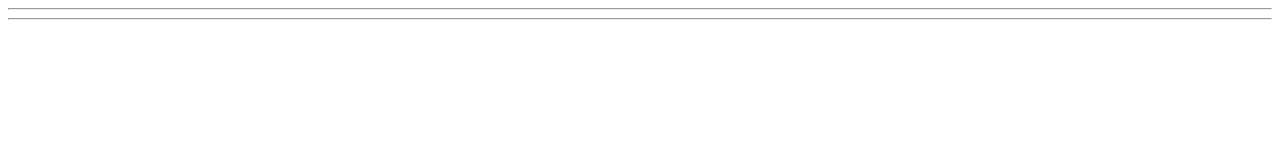
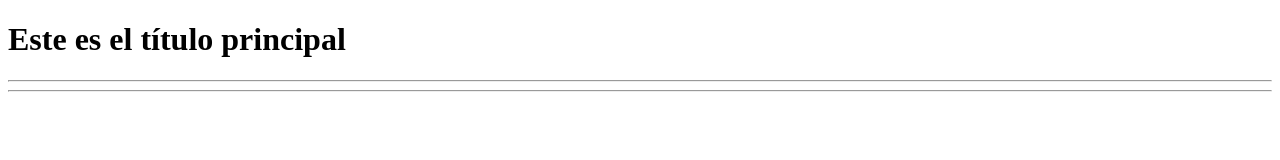
Before and after one commit to Karenaprey/HTML-file, a plain HTML site: page pagina2/index.html in a window 1280 px wide. Drawn offline with Linux system fonts and the light colour scheme.

Commit message:
Verificar actualizacion

```diff
--- a/pagina2/index.html
+++ b/pagina2/index.html
@@ -8,9 +8,7 @@
 <body>
 
     <header>
-
-
-
+        <h1>Este es el título principal</h1>
     </header>
     <hr />
     <main>
```
